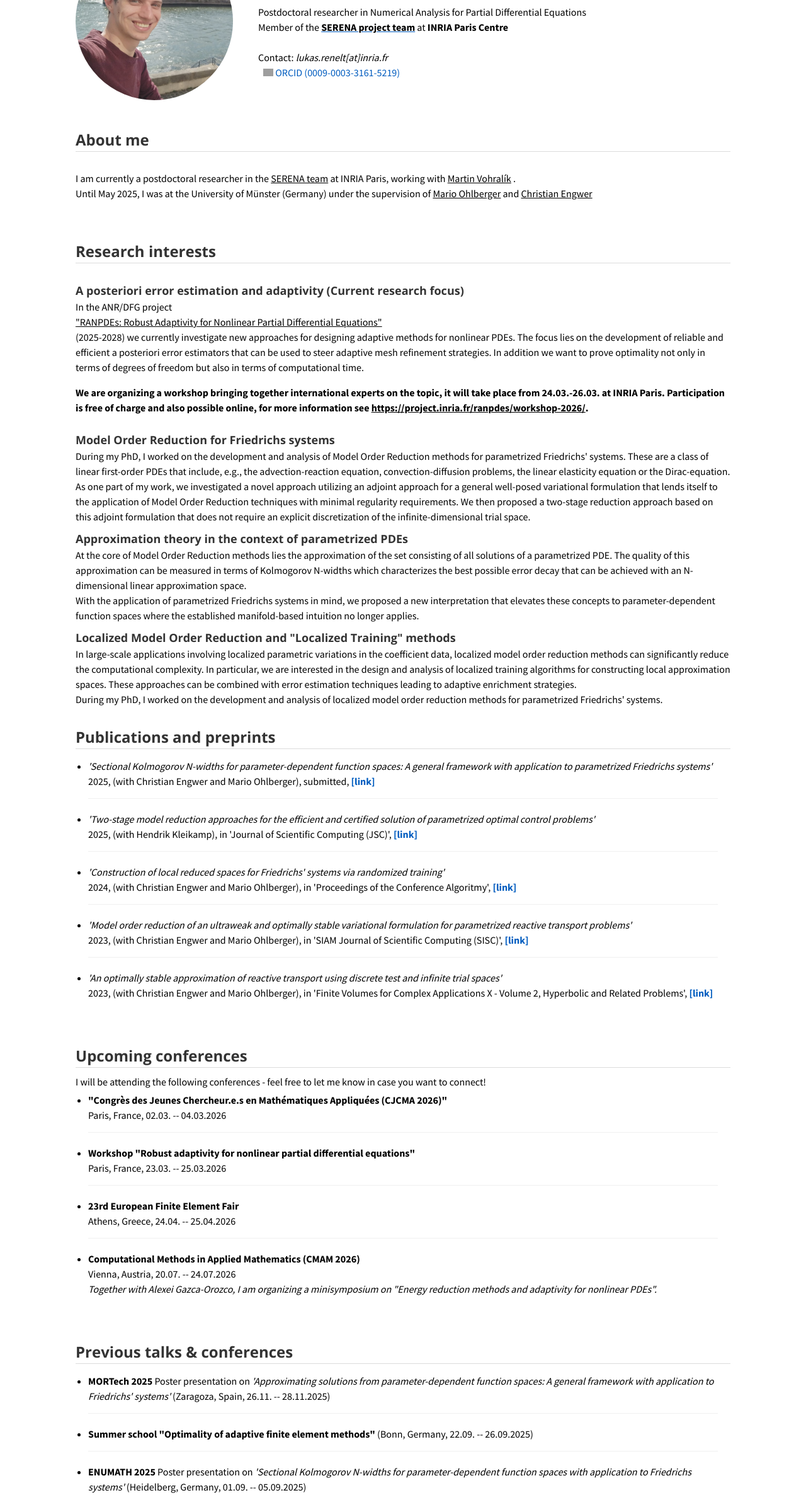
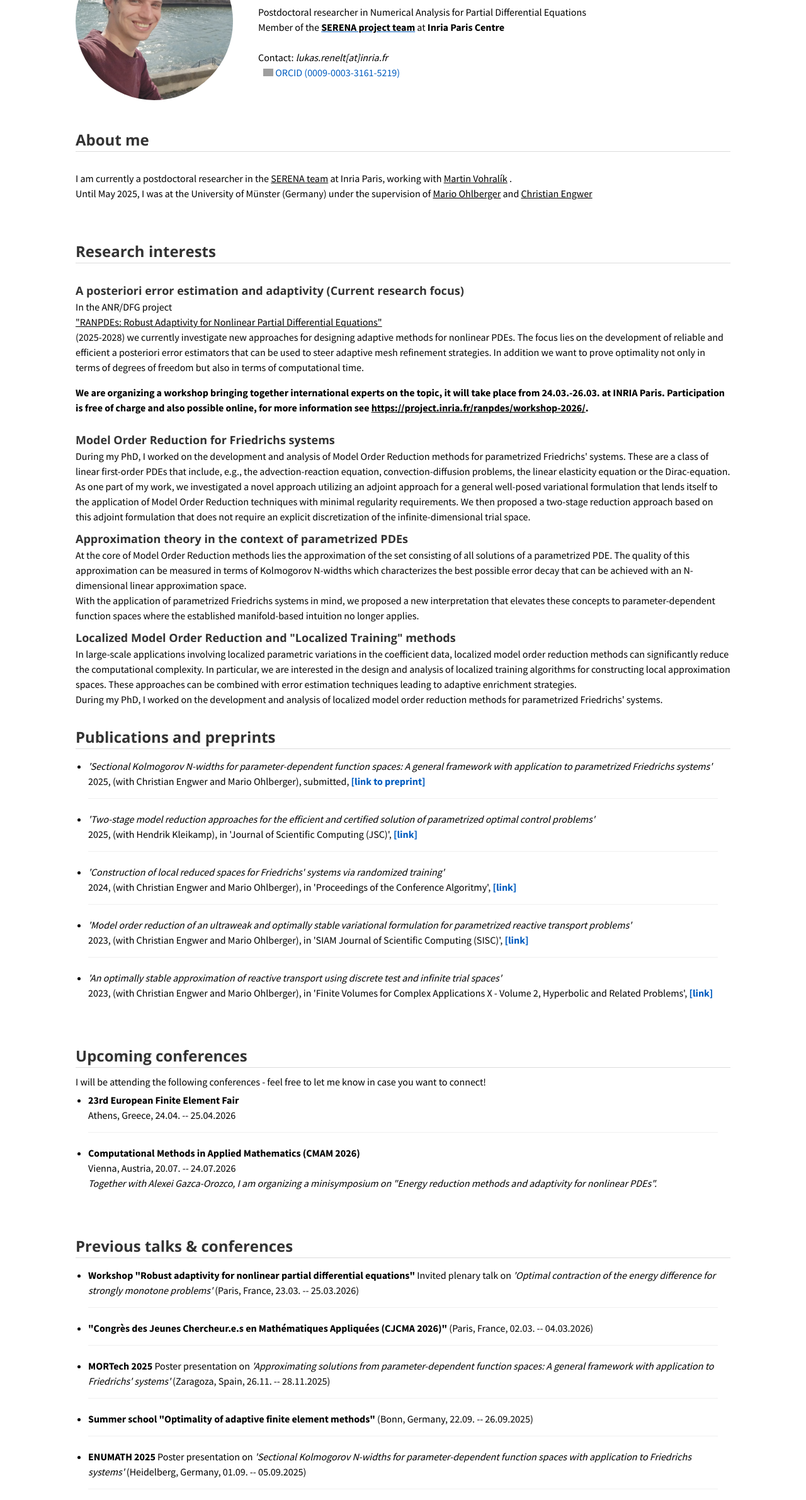
Before and after one commit to lrenelt/lrenelt.github.io, a plain HTML site: page index.html in a window 1280 px wide. Shown: the part 170-2551 px from the top of the page at 63% size. Drawn offline with nearby package versions, Linux system fonts and the light colour scheme; grey boxes are pictures that could not be loaded.

Commit message:
Update conferences

```diff
--- a/index.html
+++ b/index.html
@@ -47,7 +47,7 @@
               Member of the
               <a href="https://team.inria.fr/serena/" style="text-decoration-line: underline" target="_blank"><b><FONT COLOR="#000000">SERENA project team</FONT></b></a>
               at
-              <a href="https://www.inria.fr/en/inria-paris-centre" target="_blank"><b><FONT COLOR="#000000">INRIA Paris Centre</FONT></b></a>
+              <a href="https://www.inria.fr/en/inria-paris-centre" target="_blank"><b><FONT COLOR="#000000">Inria Paris Centre</FONT></b></a>
               <br><br>
               Contact: <em>lukas.renelt[<span>at</span>]inria.fr</em><br>
               <a
@@ -75,7 +75,7 @@
                 I am currently a postdoctoral researcher in the
                 <a href="https://team.inria.fr/serena/" style="text-decoration-line: underline; color: black;" target="_blank">
                   SERENA team</a>
-                at INRIA Paris, working with
+                at Inria Paris, working with
                 <a href="https://who.rocq.inria.fr/Martin.Vohralik/" style="text-decoration-line: underline; color: black;" target="_blank">
                   Martin Vohralík</a>
                 .
@@ -126,7 +126,7 @@
             <li>
               <em>'Sectional Kolmogorov N-widths for parameter-dependent function spaces: A general framework with application to parametrized Friedrichs systems'</em><br>
               2025, (with Christian Engwer and Mario Ohlberger), submitted,
-              <a href="https://arxiv.org/abs/2507.00678"><b>[link]</b></a>
+              <a href="https://arxiv.org/abs/2507.00678"><b>[link to preprint]</b></a>
             </li>
             <li>
               <em>'Two-stage model reduction approaches for the efficient and certified solution of parametrized optimal control problems'</em><br>
@@ -155,14 +155,6 @@
           I will be attending the following conferences - feel free to let me know in case you want to connect!
           <ul class="text-small-margin">
             <li>
-              <b>"Congrès des Jeunes Chercheur.e.s en Mathématiques Appliquées (CJCMA 2026)" </b> <br>
-              Paris, France, 02.03. -- 04.03.2026 <br>
-            </li>
-            <li>
-              <b>Workshop "Robust adaptivity for nonlinear partial differential equations" </b> <br>
-              Paris, France, 23.03. -- 25.03.2026 <br>
-            </li>
-            <li>
               <b>23rd European Finite Element Fair</b> <br>
               Athens, Greece, 24.04. -- 25.04.2026
             </li>
@@ -177,6 +169,13 @@
           <h2 id="talks">Previous talks & conferences</h2>
           <hr>
           <ul class="text-small-margin">
+            <li>
+              <b>Workshop "Robust adaptivity for nonlinear partial differential equations" </b> Invited plenary talk on <em>'Optimal contraction of the energy difference for strongly monotone problems'</em>
+              (Paris, France, 23.03. -- 25.03.2026)
+            </li>
+            <li>
+              <b>"Congrès des Jeunes Chercheur.e.s en Mathématiques Appliquées (CJCMA 2026)" </b> (Paris, France, 02.03. -- 04.03.2026)
+            </li>
             <li>
               <b>MORTech 2025</b> Poster presentation on <em>'Approximating solutions from parameter-dependent function spaces: A general framework with application to Friedrichs' systems'</em> (Zaragoza, Spain, 26.11. -- 28.11.2025)
             </li>
```
Also changed, not shown: cv.html (+1 -1 lines).
